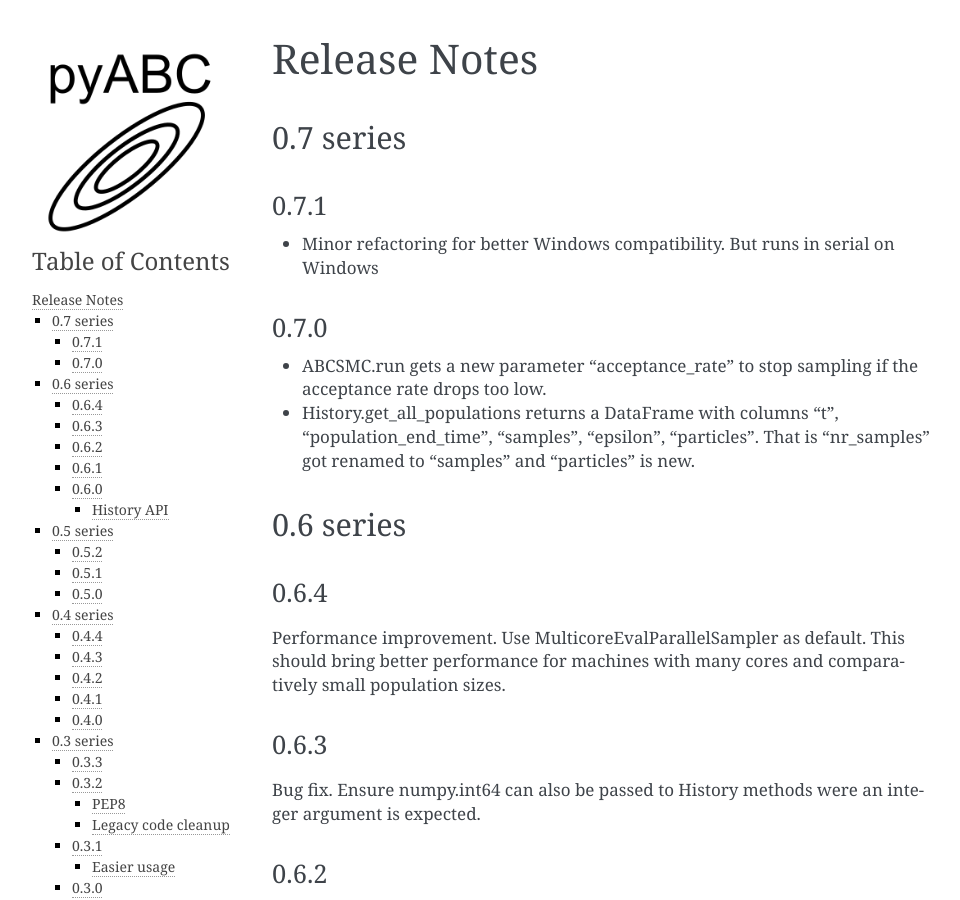
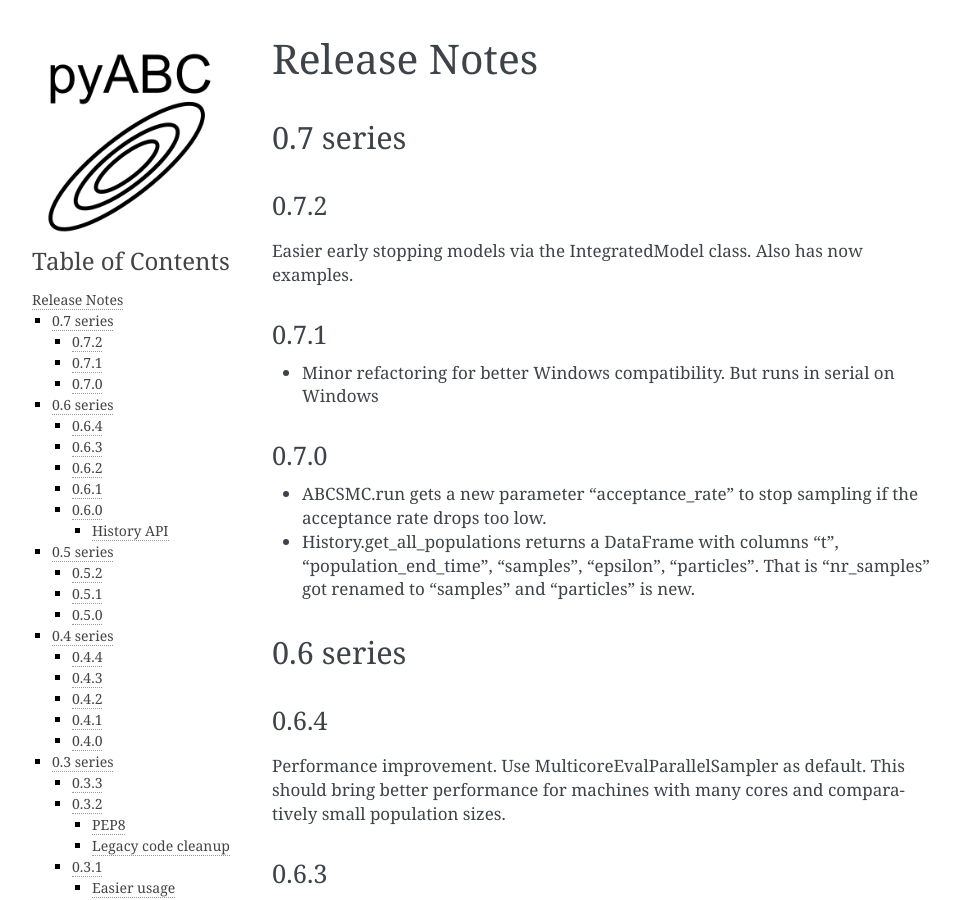
Before and after one commit to ICB-DCM/pyABC, a Sphinx documentation site: the page built from doc/releasenotes.rst, in a window 1280 px wide and 900 px high. Shown: the whole window, without its empty margins (148-1108 px from the left). Built offline with Sphinx 7.4.7, drawn with Linux system fonts in a browser that asks for light colours.

Commit message:
integrated model version

```diff
--- a/doc/releasenotes.rst
+++ b/doc/releasenotes.rst
@@ -5,6 +5,13 @@ Release Notes
 
 0.7 series
 ..........
+
+
+0.7.2
+-----
+
+Easier early stopping models via the IntegratedModel class.
+Also has now examples.
 
 
 0.7.1
--- a/pyabc/version.py
+++ b/pyabc/version.py
@@ -1 +1 @@
-__version__ = "0.7.1"
+__version__ = "0.7.2"
```
